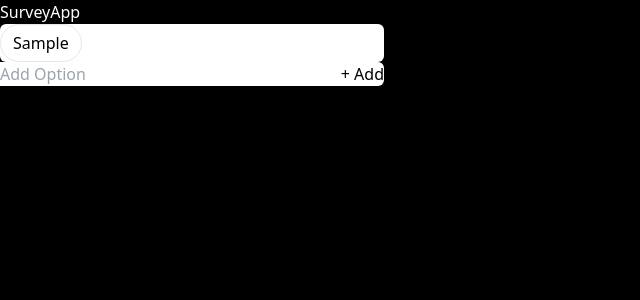
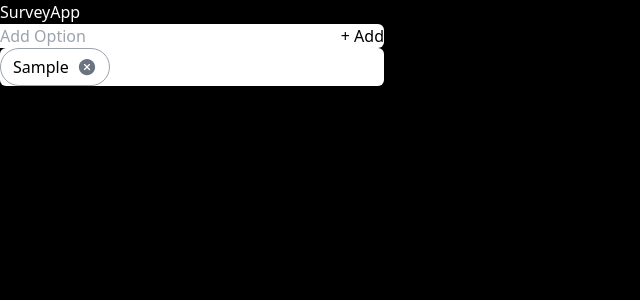
Before and after one commit to oussamaettaoui/Application-De-Sondage-Interactif, a React (Vite) app: page /CreateSurvey in a window 1280 px wide. Both pictures are taken after typing "Sample" into the empty fields and a click on the button "+ Add". Shown: the top 300 px of the page, without its empty margins (0-640 px from the left). Built offline with nearby package versions, Linux system fonts and the light colour scheme.

Commit message:
InputBox-Finished

```diff
--- a/package.json
+++ b/package.json
@@ -11,8 +11,10 @@
   },
   "dependencies": {
     "@fortawesome/fontawesome-svg-core": "^6.5.2",
+    "@react-icons/all-files": "^4.1.0",
     "react": "^18.2.0",
-    "react-dom": "^18.2.0"
+    "react-dom": "^18.2.0",
+    "react-icons": "^5.2.1"
   },
   "devDependencies": {
     "@types/react": "^18.2.66",
--- a/src/components/Home/CreateSurvey.jsx
+++ b/src/components/Home/CreateSurvey.jsx
@@ -13,9 +13,13 @@ function CreateSurvey() {
     options.push(optionObj)
     setOption('')
   }
+  const removeOption = (id)=>{
+    const filteredOptions = options.filter(e=>e.id !== id)
+    setOptions(filteredOptions)
+  }
   return (
     <div>
-      <InputBox option={option} addOption={addOption} setOption={setOption} options={options}/>
+      <InputBox option={option} removeOption={removeOption} addOption={addOption} setOption={setOption} options={options}/>
     </div>
   )
 }
--- a/src/components/components/InputBox.jsx
+++ b/src/components/components/InputBox.jsx
@@ -1,22 +1,25 @@
 import React, { useState } from 'react'
+import { IoIosCloseCircle } from "react-icons/io";
+
 
 function InputBox(props) {
-    const {option,options,setOption,addOption} = props
+    const {option,options,setOption,addOption,removeOption} = props
     const [isEnabled,setIsEnabled] = useState(false)
   return (
-    <div className='w-full pt-3 h-screen bg-[#eef1f8] flex gap-5 items-center flex-col'>
-        <div className=' card  w-96 h-max py-3 px-5   text-sm'>
+    <div className='w-full pt-3 h-screen bg-black flex gap-5 items-center flex-col'>
+        <div className='card h-max  FlexBetween px-4 py-2'>
+            <input className='bg-transparent outline-none px-2 py-1 text-sm flex-1 caret-green-600' type="text" placeholder='Add Option' value={option} onChange={e=>setOption(e.target.value.trimStart())}/>
+            <button className='text-sm text-green-600 disabled:text-gray-300 disabled:cursor-not-allowed' onClick={addOption}>+ Add</button>
+        </div>
+        <div className='card flex flex-wrap gap-3 w-96 h-max py-3 px-5   text-sm'>
             {options.map((option,i)=>{
                 return (
                     <div key={i} className='option'>
                         {option.option}
+                        <IoIosCloseCircle onClick={()=>removeOption(option.id)} className='closeIcon hover:cursor-pointer hover:text-green-700' />
                     </div>
                 )
             })}
-        </div>
-        <div className='card h-max  FlexBetween px-4 py-2'>
-            <input className='bg-transparent outline-none px-2 py-1 text-sm flex-1 caret-green-600' type="text" placeholder='Add Option' value={option} onChange={e=>setOption(e.target.value.trimStart())}/>
-            <button className='text-sm text-green-600 disabled:text-gray-300 disabled:cursor-not-allowed' onClick={addOption}>+ Add</button>
         </div>
     </div>
   )
--- a/src/index.css
+++ b/src/index.css
@@ -32,8 +32,8 @@ body{
   @apply w-96 bg-white text-black shadow-md rounded-md
 }
 .option{
-  @apply w-fit border py-1.5 px-3 rounded-full
+  @apply w-fit border border-gray-400 py-1.5 px-3 rounded-full flex items-center gap-2
 }
 .closeIcon{
-
+  @apply text-xl text-gray-500
 }
```
Also changed, not shown: 1 other file (tests, documents, lock files or other folders).
